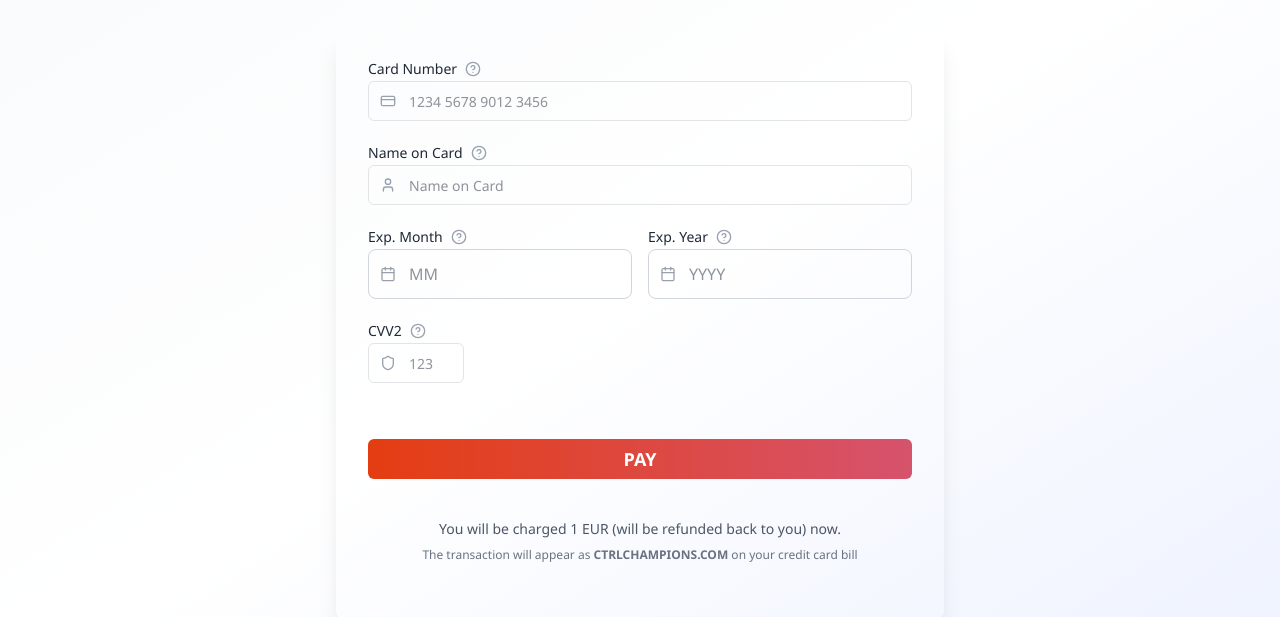
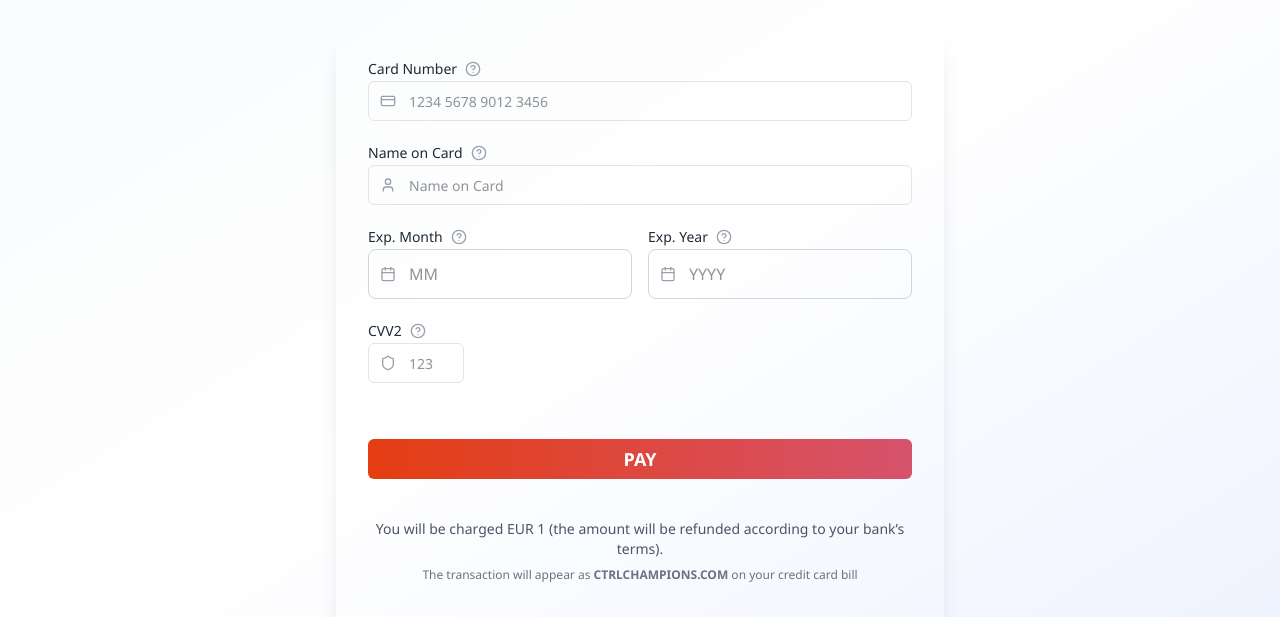
Before and after one commit to adavice/ctrlchampions.com, a website: page signup2.html in a window 1280 px wide. Shown: the part 183-800 px from the top of the page. Drawn offline with nearby package versions, Linux system fonts and the light colour scheme.

Commit message:
Update signup2.html

```diff
--- a/signup2.html
+++ b/signup2.html
@@ -762,8 +762,7 @@
                 </button>
                 <div class="text-center pt-4 space-y-2">
                   <p class="text-sm text-gray-600">
-                    You will be charged 1 EUR (will be refunded back to you)
-                    now.
+                    You will be charged EUR 1 (the amount will be refunded according to your bank’s terms).
                   </p>
                   <p class="text-xs text-gray-500">
                     The transaction will appear as
```
